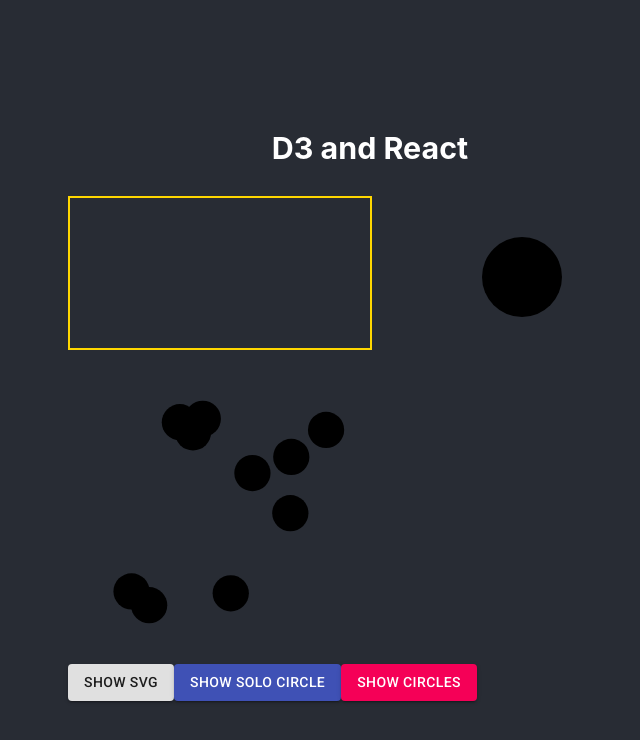
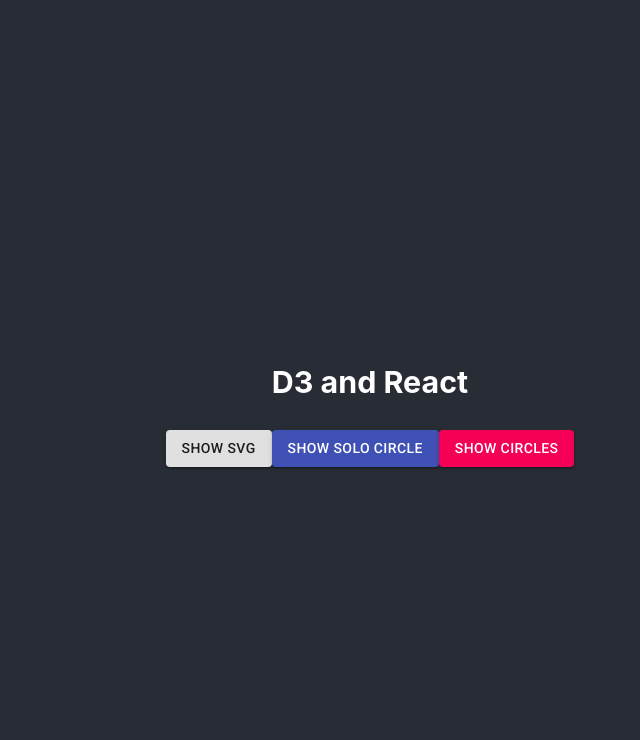
Before and after one commit to Wolven531/d3-and-react, a React (Create React App) app: page / in a window 1280 px wide. Shown: the top 740 px of the page, without its empty margins (270-910 px from the left). Built offline with nearby package versions, Linux system fonts and the light colour scheme.

Commit message:
Hook up conditional render

```diff
--- a/src/App.tsx
+++ b/src/App.tsx
@@ -1,6 +1,6 @@
 import Button from '@material-ui/core/Button'
 // eslint-disable-next-line @typescript-eslint/no-unused-vars
-import React from 'react'
+import React, { useState } from 'react'
 // eslint-disable-next-line @typescript-eslint/no-unused-vars
 import ReactDOM from 'react-dom'
 import Circle from './Circle'
@@ -9,15 +9,17 @@ import Svg from './Svg'
 import './App.css'
 
 function App() {
+	const [currentDisplayIndex, setCurrentDisplayIndex] = useState(-1)
+
 	return (
 		<div>
 			<header>
 				<h3>D3 and React</h3>
 			</header>
 			<section>
-				<Svg></Svg>
-				<Circle></Circle>
-				<Circles></Circles>
+				{currentDisplayIndex === 0 && <Svg></Svg>}
+				{currentDisplayIndex === 1 && <Circle></Circle>}
+				{currentDisplayIndex === 2 && <Circles></Circles>}
 			</section>
 			<section>
 				<Button variant="contained">
```
